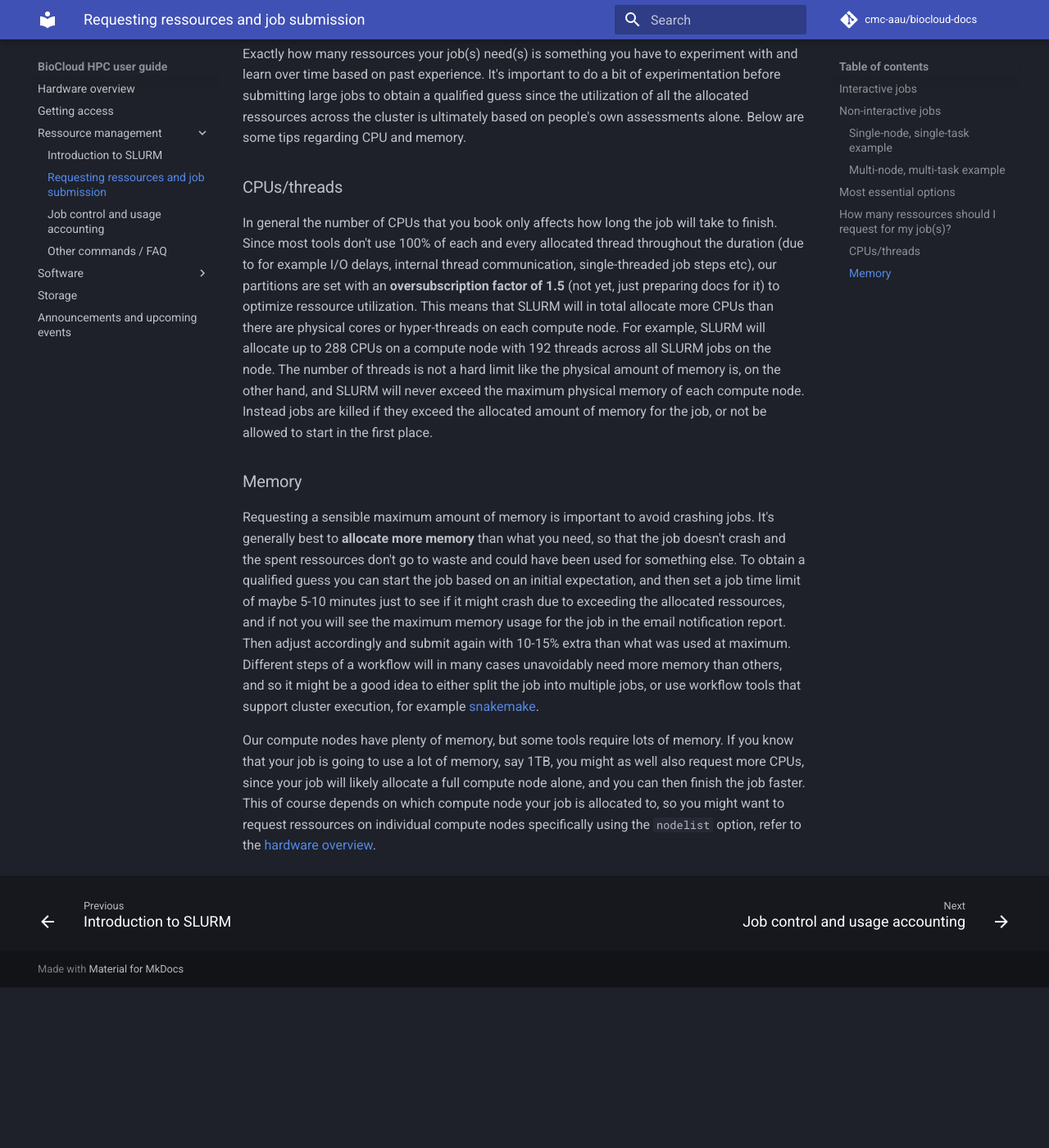
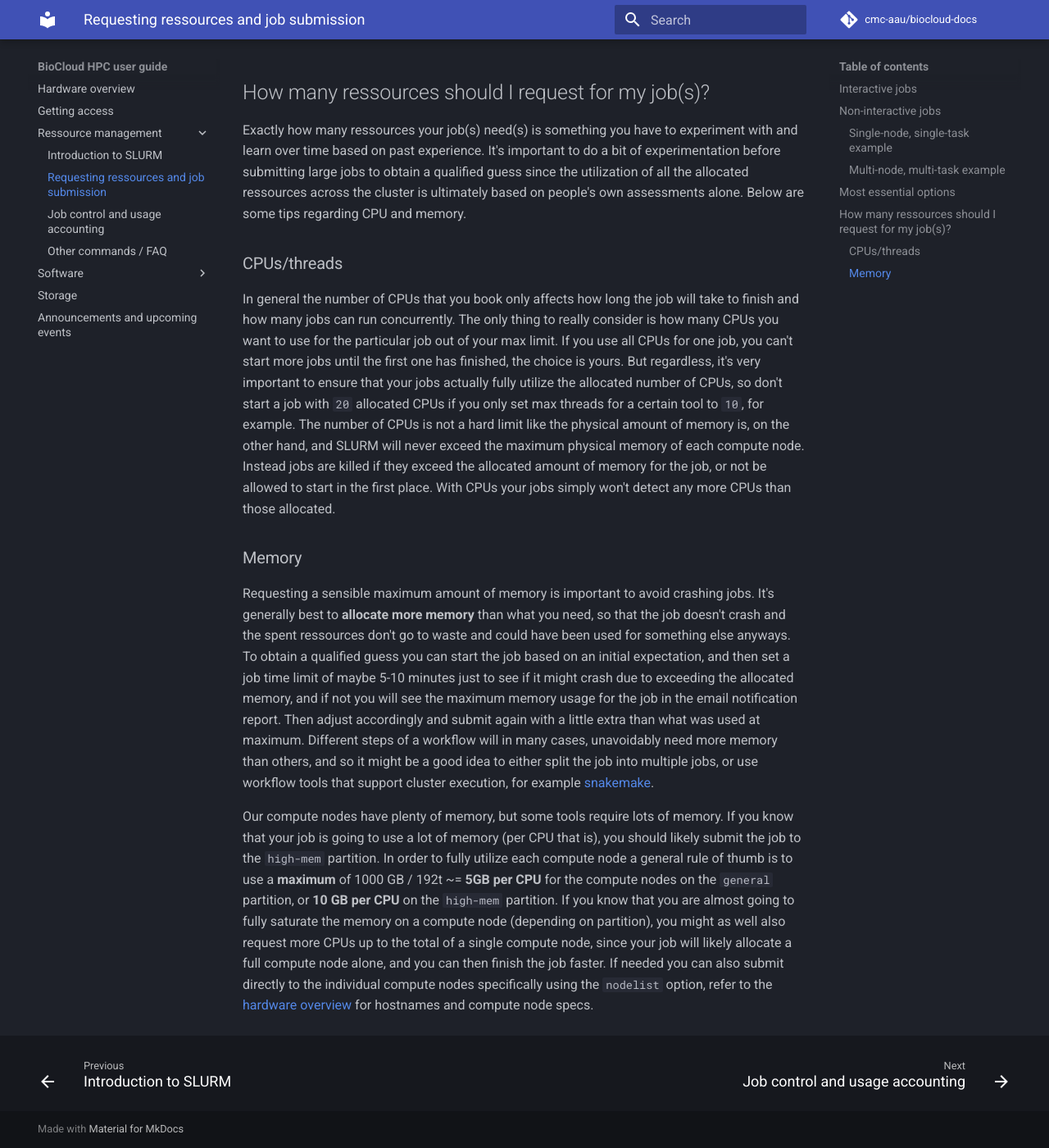
Before and after one commit to cmc-aau/hpc-docs, an MkDocs documentation site: the page built from docs/slurm/request.md, in a window 1280 px wide and 1400 px high, scrolled down 5044 px. Shown: the whole window at 82% size. Built offline with MkDocs 1.6.1 and Material for MkDocs 9.7.7, drawn with Linux system fonts in a browser that asks for light colours; comment, search, counter and statistics services are not loaded; before the commit the page ends 6248 px from its top, so only the background shows below that; some of the changed text lies outside the part shown.

Commit message:
describe cpu+mem usage better

````diff
--- a/docs/slurm/request.md
+++ b/docs/slurm/request.md
@@ -6,7 +6,7 @@ An interactive shell is useful for testing and development purposes where you ne
 
 To immediately request and allocate ressources (once available) and start an interactive shell directly on the allocated compute node(s) through SLURM, use [`salloc`](https://slurm.schedmd.com/salloc.html), for example:
 ```
-salloc --ntasks 1 --cpus-per-task 32 --mem 128G
+salloc --cpus-per-task 32 --mem 128G
 ```
 Here SLURM will find a compute node with 32 CPUs and 128GB memory available and start an interactive shell on the allocated compute node(s) within the requested ressource constraints. Ressources will remain allocated until the shell is exited with `CTRL+d`, typing `exit`, or if closing the window.
 
@@ -20,10 +20,10 @@ srun --ntasks 1 --cpus-per-task 32 --mem 128G /path/to/script/or/command
 ```
 Ressources are then freed immediately for other jobs once the command/script exits. The terminal will be blocked for the entire duration, hence for larger jobs it's ideal to submit a job through [`sbatch`](#non-interactive-jobs) instead, which will run in the background.
 
-???+ Note
+[`srun`](https://slurm.schedmd.com/srun.html) is also used if multiple tasks (separate processes) must be run within the same ressource allocation (job) already obtained through [`salloc`](https://slurm.schedmd.com/salloc.html) or [`sbatch`](#non-interactive-jobs), see [example](#multi-node-multi-task-example) below.
+
+???- Connectivity and interactive jobs
       Keep in mind that with interactive jobs briefly losing connection to the login-node can result in the job being killed. This is to avoid that ressources would otherwise remain blocked due to unresponsive shell sessions. If you still see the job in the `squeue` overview, however, use [`sattach`](https://slurm.schedmd.com/sattach.html) to reattach to a running interactive job, just remember to append `.interactive` to the job ID, fx `38.interactive`.
-
-[`srun`](https://slurm.schedmd.com/srun.html) is also used if multiple tasks (separate processes) must be run within the same ressource allocation (job) already obtained through [`salloc`](https://slurm.schedmd.com/salloc.html) or [`sbatch`](#non-interactive-jobs), see [example](#multi-node-multi-task-example) below.
 
 ## Non-interactive jobs
 SLURM batch scripts is in many cases the preferred way to start jobs and is the recommended way to use SLURM. It's different in the way that the ressources are requested. It's done by `#SBATCH` comment-style directives in a shell script, and the script is then submitted to SLURM using an `sbatch script.sh` command. This is ideal for submitting large jobs that will run for many hours or days, but of course also for testing/development work. Ideally, a SLURM batch script should always contain (in order):
@@ -48,11 +48,15 @@ A full-scale example SLURM `sbatch` script for a single task could look like thi
 #SBATCH --nodes=1
 #SBATCH --ntasks=1
 #SBATCH --ntasks-per-node=1
+#SBATCH --partition=general
 #SBATCH --cpus-per-task=10
 #SBATCH --mem=10G
 #SBATCH --time=2-00:00:00
 #SBATCH --mail-type=ALL
 #SBATCH --mail-user=abc@bio.aau.dk
+
+# Exit on first error and if any variables are unset
+set -eu
 
 # load software modules or environments
 module load minimap2
@@ -74,11 +78,15 @@ An example SLURM `sbatch` script for parallel (independent) execution across mul
 #SBATCH --nodes=5
 #SBATCH --ntasks=5
 #SBATCH --ntasks-per-node=1
+#SBATCH --partition=general
 #SBATCH --cpus-per-task=192
-#SBATCH --mem=500G
+#SBATCH --mem=950G
 #SBATCH --time=2-00:00:00
 #SBATCH --mail-type=ALL
 #SBATCH --mail-user=abc@bio.aau.dk
+
+# Exit on first error and if any variables are unset
+set -eu
 
 # load software modules or environments
 module load minimap2
@@ -122,15 +130,15 @@ Most options are self-explanatory. But for our setup and common use-cases you al
 ??? "Jobs that span multiple compute nodes"
       If needed the BioCloud is properly set up with the `OpenMPI` and `PMIx` message interfaces for distributed work across multiple compute nodes, but it requires you to [tailor your scripts and commands](https://curc.readthedocs.io/en/latest/programming/parallel-programming-fundamentals.html) specifically for distributed work and is a topic for another time. You can run "brute-force parallel" jobs, however, using for example [GNU parallel](https://curc.readthedocs.io/en/latest/software/GNUParallel.html) and distribute them across nodes, but this is only for experienced users and they must figure that out for themselves for now.
 
-If you need to use one or more GPUs you need to specify `--partition=gpu` and set `--gres=gpu:x`, where `x` refers to the number of GPUs you need. Please don't do CPU work on the `gpu` partition unless you also need a GPU.
+If you need to use one or more GPUs you need to specify `--partition=gpu` and set `--gres=gpu:x`, where `x` refers to the number of GPUs you need. Please don't do CPU work on the `gpu` partition unless you also need a GPU. It's also worth considering `--cpus-per-gpu` and `--mem-per-gpu` because if you use all GPU's on a GPU node, you might as well also use all available ressources. Additional details [here](https://slurm.schedmd.com/gres.html).
 
 ## How many ressources should I request for my job(s)?
 Exactly how many ressources your job(s) need(s) is something you have to experiment with and learn over time based on past experience. It's important to do a bit of experimentation before submitting large jobs to obtain a qualified guess since the utilization of all the allocated ressources across the cluster is ultimately based on people's own assessments alone. Below are some tips regarding CPU and memory.
 
 ### CPUs/threads
-In general the number of CPUs that you book only affects how long the job will take to finish. Since most tools don't use 100% of each and every allocated thread throughout the duration (due to for example I/O delays, internal thread communication, single-threaded job steps etc), our partitions are set with an **oversubscription factor of 1.5** (not yet, just preparing docs for it) to optimize ressource utilization. This means that SLURM will in total allocate more CPUs than there are physical cores or hyper-threads on each compute node. For example, SLURM will allocate up to 288 CPUs on a compute node with 192 threads across all SLURM jobs on the node. The number of threads is not a hard limit like the physical amount of memory is, on the other hand, and SLURM will never exceed the maximum physical memory of each compute node. Instead jobs are killed if they exceed the allocated amount of memory for the job, or not be allowed to start in the first place.
+In general the number of CPUs that you book only affects how long the job will take to finish and how many jobs can run concurrently. The only thing to really consider is how many CPUs you want to use for the particular job out of your max limit. If you use all CPUs for one job, you can't start more jobs until the first one has finished, the choice is yours. But regardless, it's very important to ensure that your jobs actually fully utilize the allocated number of CPUs, so don't start a job with `20` allocated CPUs if you only set max threads for a certain tool to `10`, for example. The number of CPUs is not a hard limit like the physical amount of memory is, on the other hand, and SLURM will never exceed the maximum physical memory of each compute node. Instead jobs are killed if they exceed the allocated amount of memory for the job, or not be allowed to start in the first place. With CPUs your jobs simply won't detect any more CPUs than those allocated.
 
 ### Memory
-Requesting a sensible maximum amount of memory is important to avoid crashing jobs. It's generally best to **allocate more memory** than what you need, so that the job doesn't crash and the spent ressources don't go to waste and could have been used for something else. To obtain a qualified guess you can start the job based on an initial expectation, and then set a job time limit of maybe 5-10 minutes just to see if it might crash due to exceeding the allocated ressources, and if not you will see the maximum memory usage for the job in the email notification report. Then adjust accordingly and submit again with 10-15% extra than what was used at maximum. Different steps of a workflow will in many cases unavoidably need more memory than others, and so it might be a good idea to either split the job into multiple jobs, or use workflow tools that support cluster execution, for example [snakemake](https://snakemake.readthedocs.io/en/stable/executing/cluster.html).
+Requesting a sensible maximum amount of memory is important to avoid crashing jobs. It's generally best to **allocate more memory** than what you need, so that the job doesn't crash and the spent ressources don't go to waste and could have been used for something else anyways. To obtain a qualified guess you can start the job based on an initial expectation, and then set a job time limit of maybe 5-10 minutes just to see if it might crash due to exceeding the allocated memory, and if not you will see the maximum memory usage for the job in the email notification report. Then adjust accordingly and submit again with a little extra than what was used at maximum. Different steps of a workflow will in many cases, unavoidably need more memory than others, and so it might be a good idea to either split the job into multiple jobs, or use workflow tools that support cluster execution, for example [snakemake](https://snakemake.readthedocs.io/en/stable/executing/cluster.html).
 
-Our compute nodes have plenty of memory, but some tools require lots of memory. If you know that your job is going to use a lot of memory, say 1TB, you might as well also request more CPUs, since your job will likely allocate a full compute node alone, and you can then finish the job faster. This of course depends on which compute node your job is allocated to, so you might want to request ressources on individual compute nodes specifically using the `nodelist` option, refer to the [hardware overview](../index.md).
+Our compute nodes have plenty of memory, but some tools require lots of memory. If you know that your job is going to use a lot of memory (per CPU that is), you should likely submit the job to the `high-mem` partition. In order to fully utilize each compute node a general rule of thumb is to use a **maximum** of 1000 GB / 192t ~= **5GB per CPU** for the compute nodes on the `general` partition, or **10 GB per CPU** on the `high-mem` partition. If you know that you are almost going to fully saturate the memory on a compute node (depending on partition), you might as well also request more CPUs up to the total of a single compute node, since your job will likely allocate a full compute node alone, and you can then finish the job faster. If needed you can also submit directly to the individual compute nodes specifically using the `nodelist` option, refer to the [hardware overview](../index.md) for hostnames and compute node specs.
````
